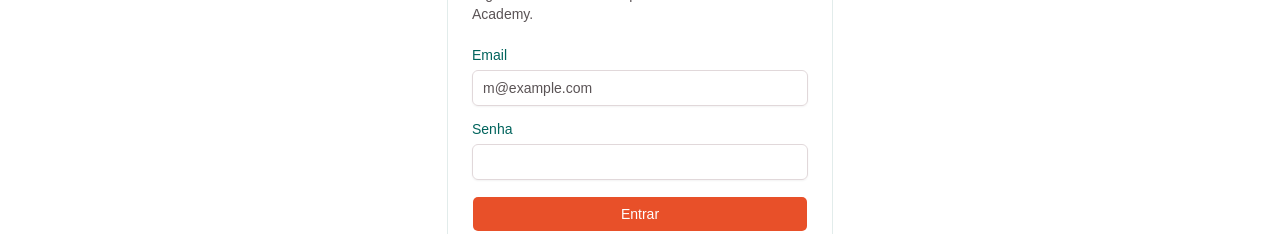
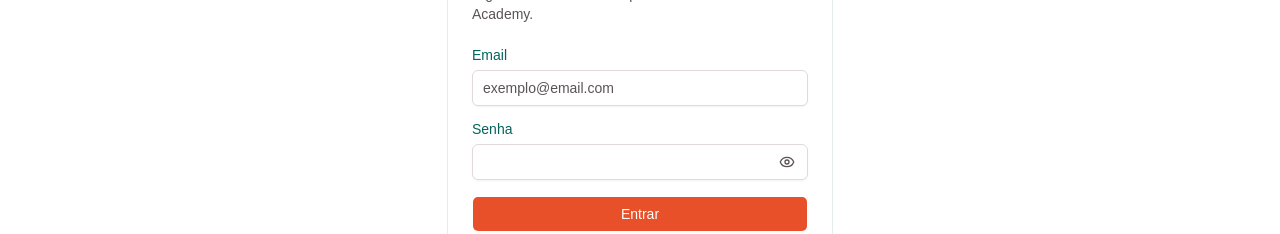
Before and after one commit to Pugialli/nexum, a Next.js app: page /login in a window 1280 px wide. Shown: the part 348-582 px from the top of the page. Built offline with nearby package versions, Linux system fonts and the light colour scheme; a web font is replaced by a local one.

Commit message:
Sobre a página de login, teria como deixar o email de exemplo mais claro

```diff
--- a/app/(app)/login/page.tsx
+++ b/app/(app)/login/page.tsx
@@ -1,5 +1,6 @@
 "use client";
 
+import { useState } from "react";
 import { Button } from "@/components/ui/button";
 import {
   Card,
@@ -10,8 +11,17 @@ import {
 } from "@/components/ui/card";
 import { Input } from "@/components/ui/input";
 import { Label } from "@/components/ui/label";
+import { Eye, EyeOff } from "lucide-react";
+import {
+  InputGroup,
+  InputGroupAddon,
+  InputGroupButton,
+  InputGroupInput,
+} from "@/components/ui/input-group";
 
 export default function LoginPage() {
+  const [showPassword, setShowPassword] = useState(false);
+
   return (
     <div className="flex min-h-screen w-full items-center justify-center bg-background p-4">
       <Card className="w-full max-w-sm">
@@ -24,11 +34,32 @@ export default function LoginPage() {
         <CardContent className="grid gap-4">
           <div className="grid gap-2">
             <Label htmlFor="email">Email</Label>
-            <Input id="email" type="email" placeholder="m@example.com" required />
+            <Input
+              id="email"
+              type="email"
+              placeholder="exemplo@email.com"
+              required
+            />
           </div>
           <div className="grid gap-2">
             <Label htmlFor="password">Senha</Label>
-            <Input id="password" type="password" required />
+            <InputGroup>
+              <InputGroupInput
+                id="password"
+                type={showPassword ? "text" : "password"}
+                required
+              />
+              <InputGroupAddon align="inline-end">
+                <InputGroupButton
+                  type="button"
+                  variant="ghost"
+                  size="icon-sm"
+                  onClick={() => setShowPassword((prev) => !prev)}
+                >
+                  {showPassword ? <EyeOff /> : <Eye />}
+                </InputGroupButton>
+              </InputGroupAddon>
+            </InputGroup>
           </div>
           <Button type="submit" className="w-full">
             Entrar
```
